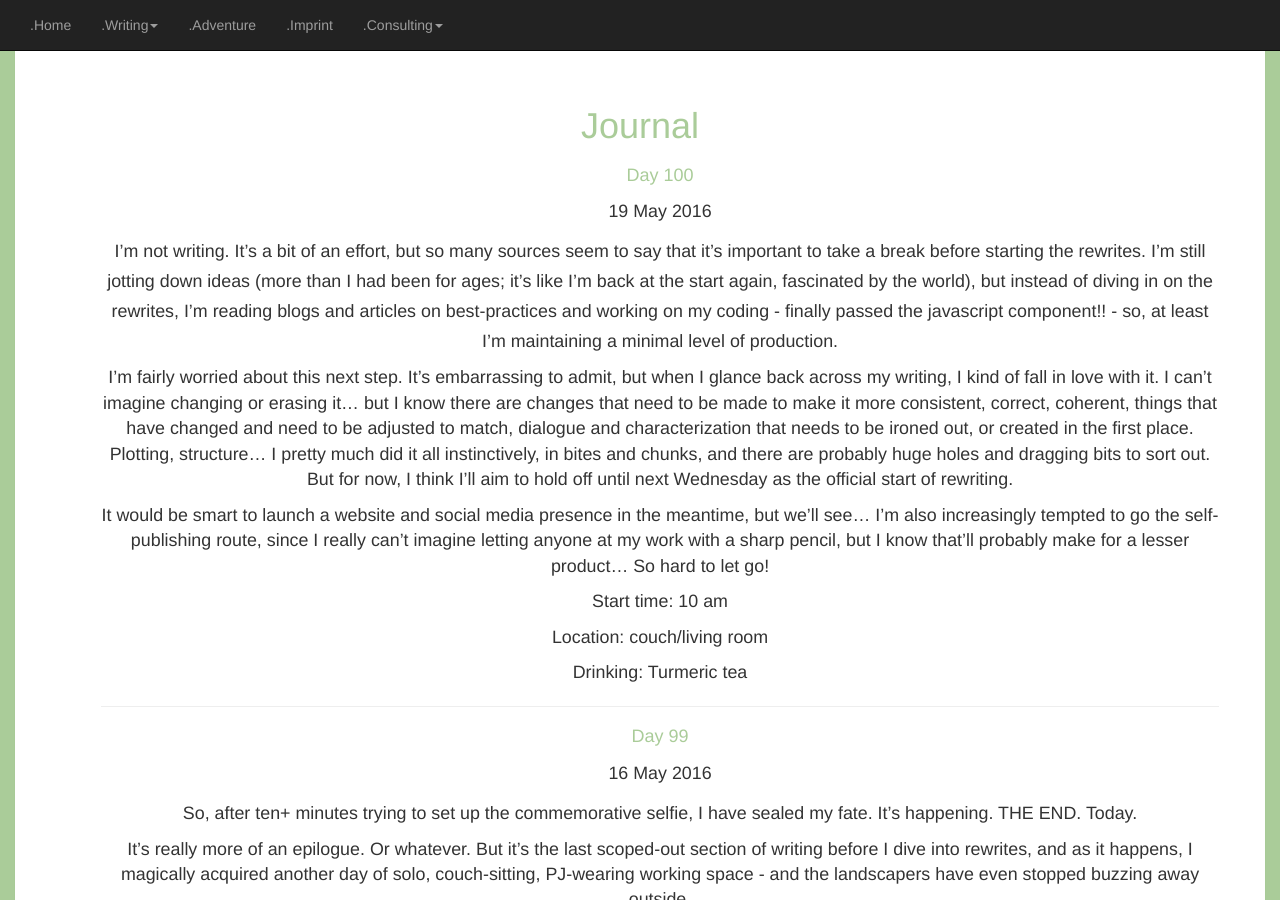
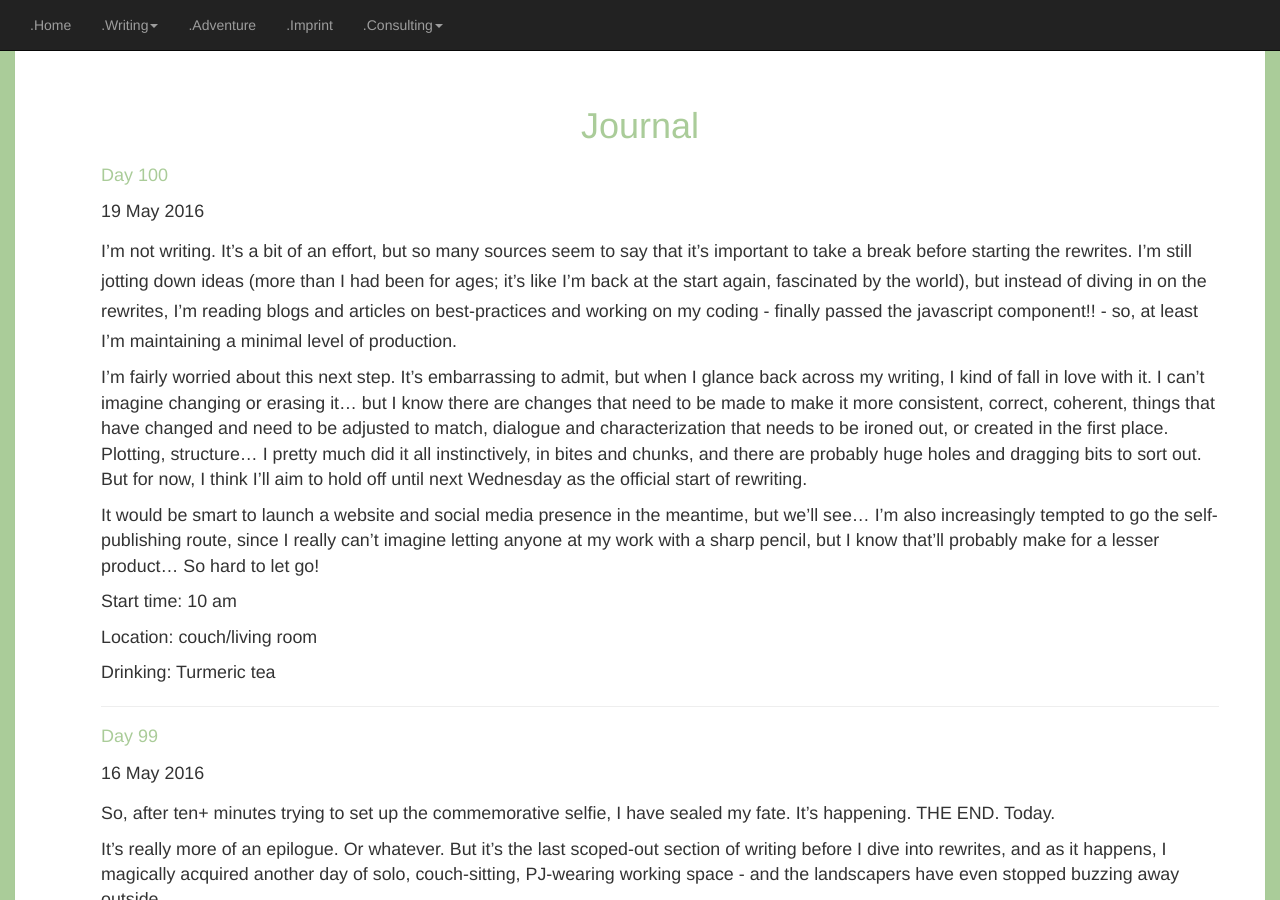
Before and after one commit to kaiewiggins/kaiewiggins.github.io, a Jekyll site: the page built from journal/index.html, in a window 1280 px wide and 900 px high. Built offline with Jekyll 4.4.1, drawn with Linux system fonts in a browser that asks for light colours; nearby versions of some CDN libraries.

Commit message:
remove text-center from body, add to title

```diff
--- a/journal/index.html
+++ b/journal/index.html
@@ -3,9 +3,9 @@ layout: default
 title: kaie.Journal
 ---
 <div class="panel panel-fluid">
-<div class="panel-body text-center">
+<div class="panel-body">
  <div class="section">
- 	<h1>Journal</h1>
+ 	<h1 class="text-center">Journal</h1>
 	<ul class="posts">
 	  {% for post in site.posts %}
 	    	<a href="{{ post.url }}" title="{{ post.title }}"><h4>{{ post.title }}</h4></a>
```
